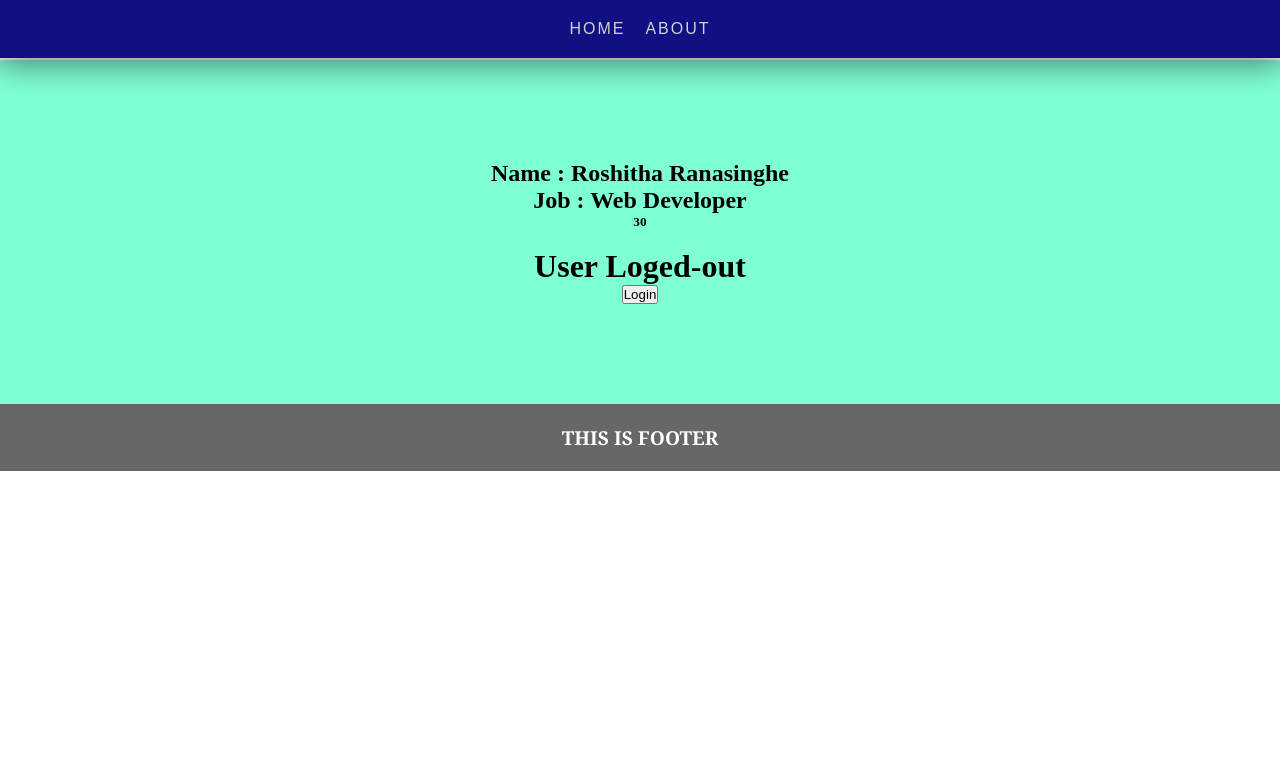
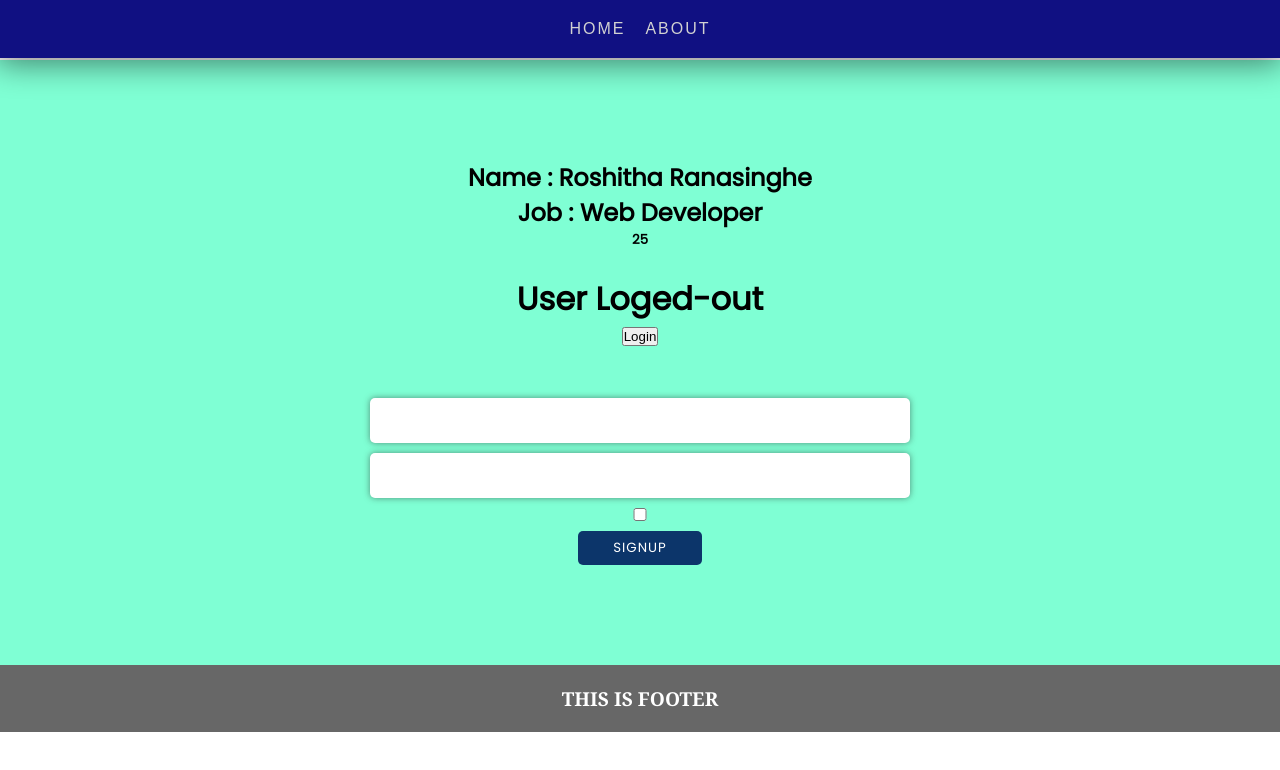
Before and after one commit to dev-roshitha/react-redux, a React (Create React App) app: page /about in a window 1280 px wide. Shown: the top 770 px of the page. Built offline with nearby package versions, Linux system fonts and the light colour scheme.

Commit message:
form handling

```diff
--- a/src/components/Card/index.jsx
+++ b/src/components/Card/index.jsx
@@ -4,9 +4,22 @@ import React, {useState} from "react"
 const Card = (props) => {
 
   const [loged, setLoged] = useState(false);
+  const [data, setData] = useState()
 
   const handleLog = () => {
     setLoged(!loged)
+  }
+
+  const handleSubmit = (event) => {
+    event.preventDefault()
+    console.log(data)
+  }
+
+  const handleChange = (event) => {
+    setData({
+      ...data,
+      [event.target.name] : event.target.type === 'checkbox' ? event.target.checked : event.target.value
+    })
   }
 
   return(
@@ -17,6 +30,15 @@ const Card = (props) => {
     <br/>
     <h1>{loged ? 'User Loged-in' : 'User Loged-out'}</h1>
     <button onClick={handleLog}>{loged ? 'Logout' : 'Login'}</button>
+
+    <div className="form">
+      <form onSubmit={handleSubmit} className="input-form">
+        <input className="form-input" type="text" name="firstName" onChange={handleChange}/>
+        <input className="form-input" type="text" name="lastName" onChange={handleChange}/>
+        <input className="form-checkbox" type="checkbox" name="btnStatus" onChange={handleChange}/>
+        <button className="submit-btn" type="submit">Signup</button>
+      </form>
+    </div>
   </div>
   )
 }
--- a/src/pages/about/index.jsx
+++ b/src/pages/about/index.jsx
@@ -3,7 +3,7 @@ import { useState } from "react"
 
 const About = () => {
 
-  const [age, setAge] = useState(30)
+  const [age, setAge] = useState(25)
 
   return(
     <div className="about-page-main">
--- a/src/sass/components/_card.scss
+++ b/src/sass/components/_card.scss
@@ -1,7 +1,50 @@
+@import url('https://fonts.googleapis.com/css2?family=Poppins');
+
 .card{
   margin-top: 60px;
   padding: 100px 100px;
   text-align: center;
   color: black;
   background-color: aquamarine;
+  font-family: 'Poppins', sans-serif;
+
+
+  .form{
+    margin-top: 50px;
+    form{
+      margin: auto;
+      width: 50%;
+      display: flex;
+      flex-direction: column;
+      row-gap: 10px;
+      .form-input{
+        padding: 10px;
+        font-family: 'Poppins', sans-serif;
+        font-size: 16px;
+        border-radius: 5px;
+        border: none;
+        box-shadow: 0px 0px 6px rgba(35, 35, 35, 0.5);
+        &:focus{
+          outline: none;
+        }
+      }
+      .submit-btn{
+        width: max-content;
+        margin: auto;
+        padding: 7px 35px;
+        border: none;
+        background-color: #0C356A;
+        transition: 0.5s;
+        color: #fff;
+        font-family: 'Poppins', sans-serif;
+        text-transform: uppercase;
+        letter-spacing: 1px;
+        border-radius: 5px;
+        &:hover{
+          background-color: #09254a;
+          cursor: pointer;
+        }
+      }
+    }
+  }
 }
```
